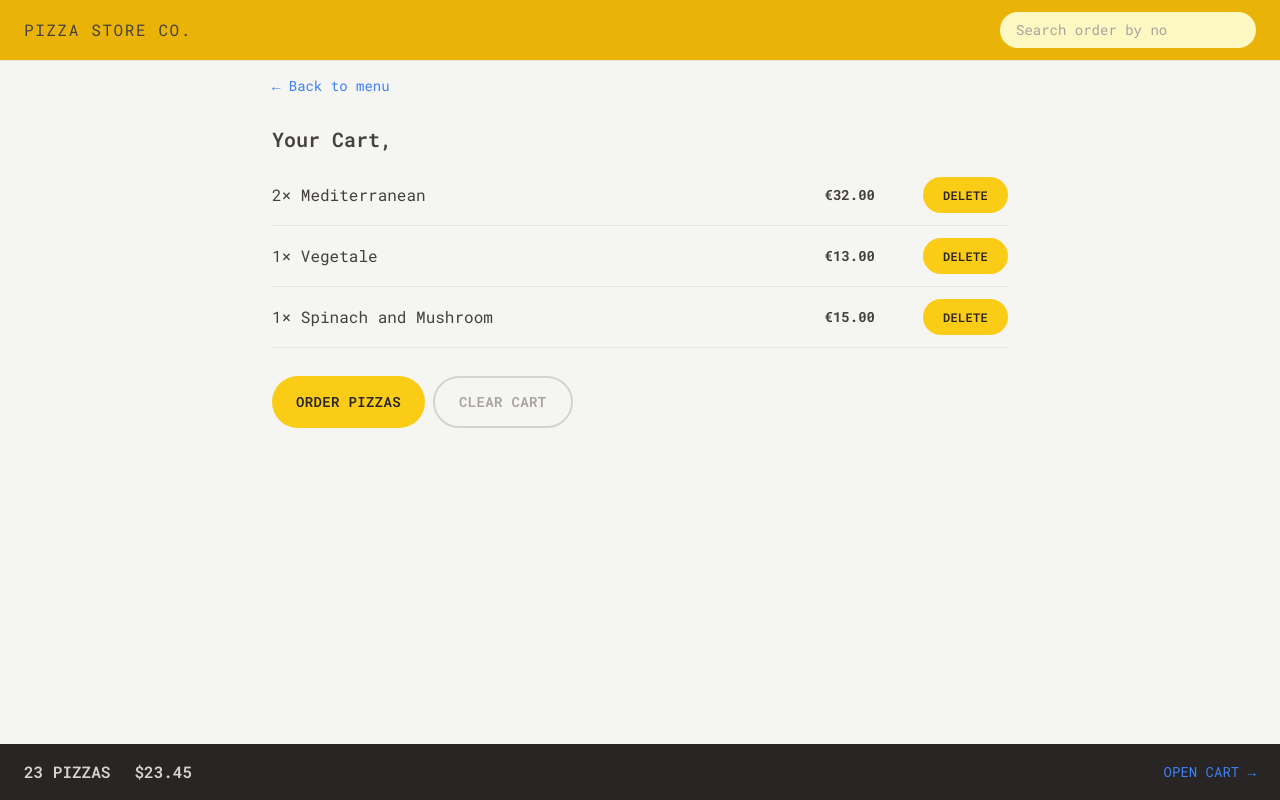
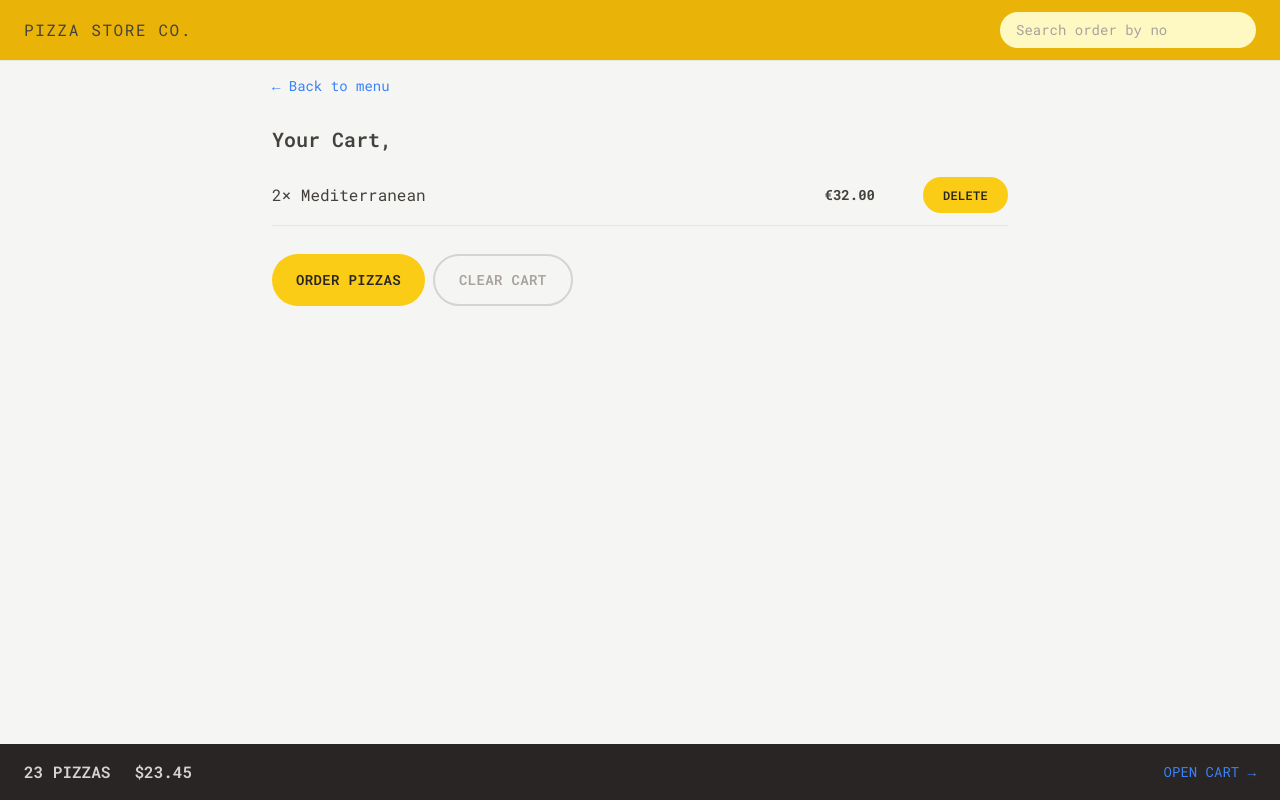
Before and after one commit to successdevop/Ecommerce_Pizza_Store, a React (Vite) app: page /cart in a window 1280 px wide. Built offline with nearby package versions, Linux system fonts and the light colour scheme; the HTML template or start-up script is replaced by a standard one.

Commit message:
implemented how to add to cart using the react-redux cartslice

```diff
--- a/src/Store.js
+++ b/src/Store.js
@@ -1,9 +1,11 @@
 import { configureStore } from "@reduxjs/toolkit";
 import userReducer from "./features/user/userSlice";
+import CartReducer from "./features/cart/CartSlice";
 
 const store = configureStore({
   reducer: {
     user: userReducer,
+    cart: CartReducer,
   },
 });
 
--- a/src/features/cart/Cart.jsx
+++ b/src/features/cart/Cart.jsx
@@ -1,36 +1,13 @@
-import { Link } from "react-router-dom";
 import LinkButton from "../../ui/LinkButton";
 import Button from "../../ui/Button";
 import CartItem from "./CartItem";
-import { useSelector } from "react-redux";
-
-const fakeCart = [
-  {
-    pizzaId: 12,
-    name: "Mediterranean",
-    quantity: 2,
-    unitPrice: 16,
-    totalPrice: 32,
-  },
-  {
-    pizzaId: 6,
-    name: "Vegetale",
-    quantity: 1,
-    unitPrice: 13,
-    totalPrice: 13,
-  },
-  {
-    pizzaId: 11,
-    name: "Spinach and Mushroom",
-    quantity: 1,
-    unitPrice: 15,
-    totalPrice: 15,
-  },
-];
+import { useDispatch, useSelector } from "react-redux";
+import { clearCart } from "./CartSlice";
 
 function Cart() {
   const { userName } = useSelector((store) => store.user);
-  const cart = fakeCart;
+  const { cart } = useSelector((store) => store.cart);
+  const dispatch = useDispatch();
 
   return (
     <div className="px-4 py-3">
@@ -50,7 +27,9 @@ function Cart() {
         <Button to="/order/new" type="primary">
           Order pizzas
         </Button>
-        <Button type="secondary">Clear cart</Button>
+        <Button type="secondary" onclick={() => dispatch(clearCart())}>
+          Clear cart
+        </Button>
       </div>
     </div>
   );
--- a/src/features/cart/CartSlice.js
+++ b/src/features/cart/CartSlice.js
@@ -1,20 +1,48 @@
 import { createSlice } from "@reduxjs/toolkit";
 
 const initialState = {
-  cart: [],
+  cart: [
+    {
+      pizzaId: 12,
+      name: "Mediterranean",
+      quantity: 2,
+      unitPrice: 16,
+      totalPrice: 32,
+    },
+  ],
 };
 
 const cartSlice = createSlice({
   name: "cart",
   initialState,
   reducers: {
-    addToCart: (state, action) => {},
-    removeFromCart: (state, action) => {},
-    orderPizza: (state, action) => {},
-    clearCart: (state) => {},
+    addItemToCart: (state, action) => {
+      state.cart.push(action.payload);
+    },
+    removeItemFromCart: (state, action) => {
+      state.cart = state.cart.filter((item) => item.id !== action.payload);
+    },
+    increaseItemQtyInCart: (state, action) => {
+      const item = state.cart.find((item) => item.id === action.payload);
+      item.quantity = item.quantity + 1;
+      item.totalPrice = item.quantity * item.unitPrice;
+    },
+    decreaseItemQtyInCart: (state, action) => {
+      const item = state.cart.find((item) => item.id === action.payload);
+      item.quantity = item.quantity > 1 ? item.quantity - 1 : item.quantity;
+      item.totalPrice = item.quantity * item.unitPrice;
+    },
+    clearCart: (state) => {
+      state.cart = [];
+    },
   },
 });
 
-export const { addToCart, removeFromCart, clearCart, orderPizza } =
-  cartSlice.actions;
+export const {
+  addItemToCart,
+  removeItemFromCart,
+  increaseItemQtyInCart,
+  decreaseItemQtyInCart,
+  clearCart,
+} = cartSlice.actions;
 export default cartSlice.reducer;
--- a/src/features/menu/Menu.jsx
+++ b/src/features/menu/Menu.jsx
@@ -4,7 +4,7 @@ import MenuItem from "./MenuItem";
 
 function Menu() {
   const menu = useLoaderData();
-
+  console.log(menu);
   return (
     <div>
       <h1>Menu</h1>
--- a/src/features/menu/MenuItem.jsx
+++ b/src/features/menu/MenuItem.jsx
@@ -1,9 +1,12 @@
 import PropTypes from "prop-types";
 import { formatCurrency } from "../../utilities/helpers";
 import Button from "../../ui/Button";
+import { useDispatch } from "react-redux";
+import { addItemToCart } from "../cart/CartSlice";
 
 function MenuItem({ pizza }) {
   const { id, name, unitPrice, ingredients, soldOut, imageUrl } = pizza;
+  const dispatch = useDispatch();
 
   return (
     <li className="flex gap-4 py-2">
@@ -25,7 +28,9 @@ function MenuItem({ pizza }) {
               Sold out
             </p>
           )}
-          <Button type="small">Add to cart</Button>
+          <Button type="small" onclick={() => dispatch(addItemToCart(id))}>
+            Add to cart
+          </Button>
         </div>
       </div>
     </li>
--- a/src/ui/Button.jsx
+++ b/src/ui/Button.jsx
@@ -1,7 +1,7 @@
 import PropTypes from "prop-types";
 import { Link } from "react-router-dom";
 
-function Button({ children, disabled, to, type }) {
+function Button({ children, disabled, to, type, onclick }) {
   const base = `inline-block text-sm rounded-full bg-yellow-400 font-semibold
   uppercase tracking-wide text-stone-800 transition-colors duration-300
   hover:bg-yellow-300 focus:bg-yellow-300 focus:outline-none focus:ring
@@ -28,13 +28,21 @@ function Button({ children, disabled, to, type }) {
       </Link>
     );
 
+  if (onclick)
+    return (
+      <button disabled={disabled} className={styles[type]} onClick={onclick}>
+        {children}
+      </button>
+    );
+
   return (
-    <button to={to} disabled={disabled} className={styles[type]}>
+    <button disabled={disabled} className={styles[type]}>
       {children}
     </button>
   );
 }
 Button.propTypes = {
+  onclick: PropTypes.func,
   to: PropTypes.string,
   type: PropTypes.string,
   children: PropTypes.node,
```
